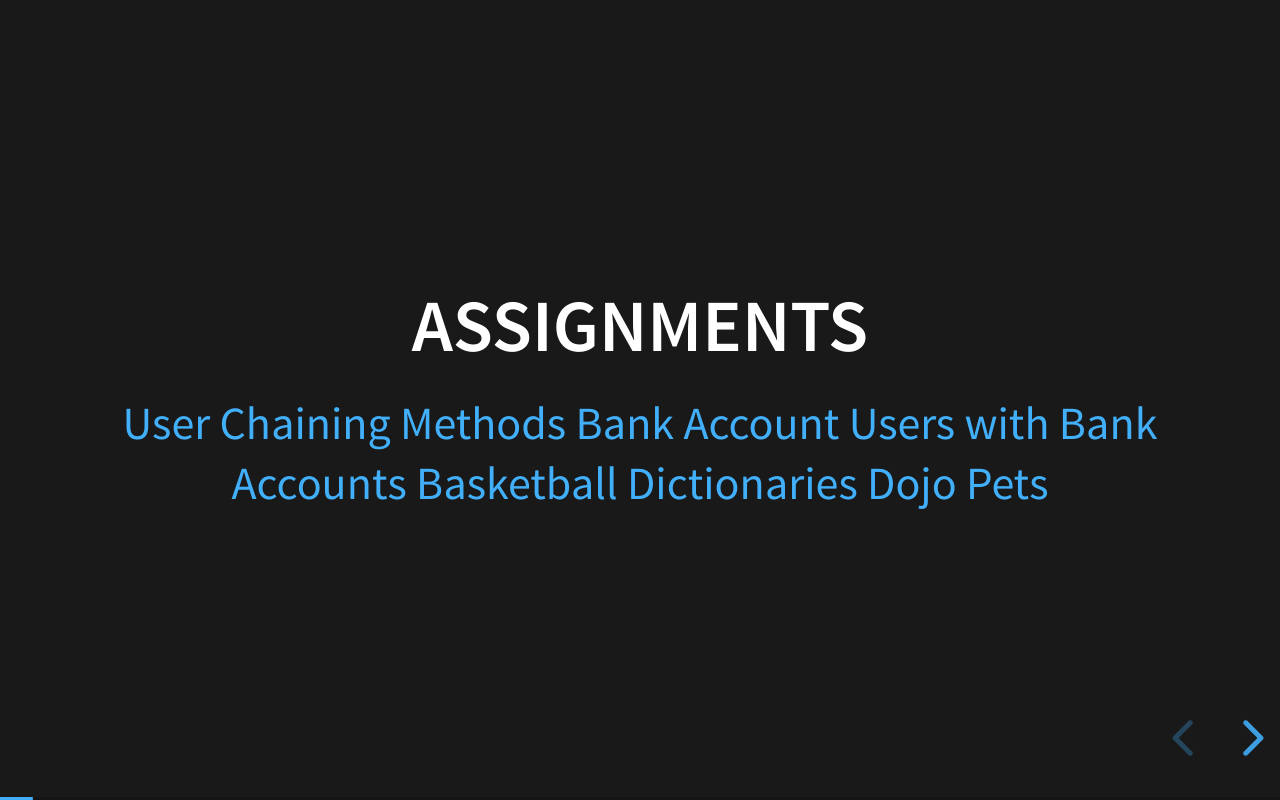
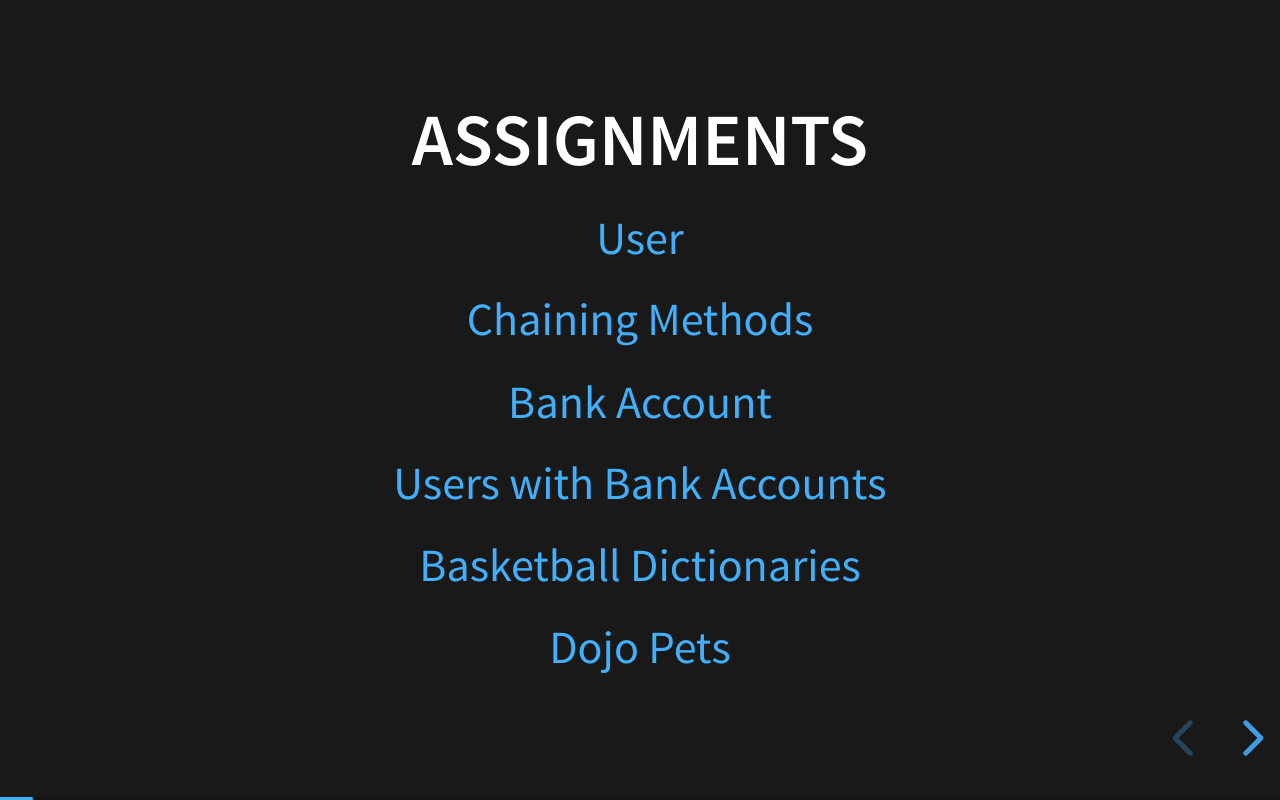
Before and after one commit to tmax818/python_november, a website: page lectures/day02/index.html in a window 1280 px wide. Both pictures are taken after a click on the button "next slide". Drawn offline with Linux system fonts and the light colour scheme; files whose address does not match are found by name.

Commit message:
add p tags

```diff
--- a/lectures/day02/index.html
+++ b/lectures/day02/index.html
@@ -36,12 +36,12 @@
         <section>
           <section>
             <h2>Assignments</h2>
-            <a href="https://github.com/tmax818/user_python/archive/refs/heads/main.zip" download>User</a>
-            <a href="https://github.com/tmax818/chaining_methods_python/archive/refs/heads/main.zip" download>Chaining Methods</a>
-            <a href="https://github.com/tmax818/bank_account_python/archive/refs/heads/main.zip" download>Bank Account</a>
-            <a href="https://github.com/tmax818/users_with_bank_accounts_python/archive/refs/heads/main.zip" download>Users with Bank Accounts</a>
-            <a href="https://github.com/tmax818/basketball_dictionaries_python/archive/refs/heads/main.zip" download>Basketball Dictionaries</a>
-            <a href="https://github.com/tmax818/dojo_pets_python/archive/refs/heads/main.zip" download>Dojo Pets</a>
+            <p><a href="https://github.com/tmax818/user_python/archive/refs/heads/main.zip" download>User</a></p>
+            <p><a href="https://github.com/tmax818/chaining_methods_python/archive/refs/heads/main.zip" download>Chaining Methods</a></p>
+            <p><a href="https://github.com/tmax818/bank_account_python/archive/refs/heads/main.zip" download>Bank Account</a></p>
+            <p><a href="https://github.com/tmax818/users_with_bank_accounts_python/archive/refs/heads/main.zip" download>Users with Bank Accounts</a></p>
+            <p><a href="https://github.com/tmax818/basketball_dictionaries_python/archive/refs/heads/main.zip" download>Basketball Dictionaries</a></p>
+            <p><a href="https://github.com/tmax818/dojo_pets_python/archive/refs/heads/main.zip" download>Dojo Pets</a></p>
           </section>
         </section>
 
```
